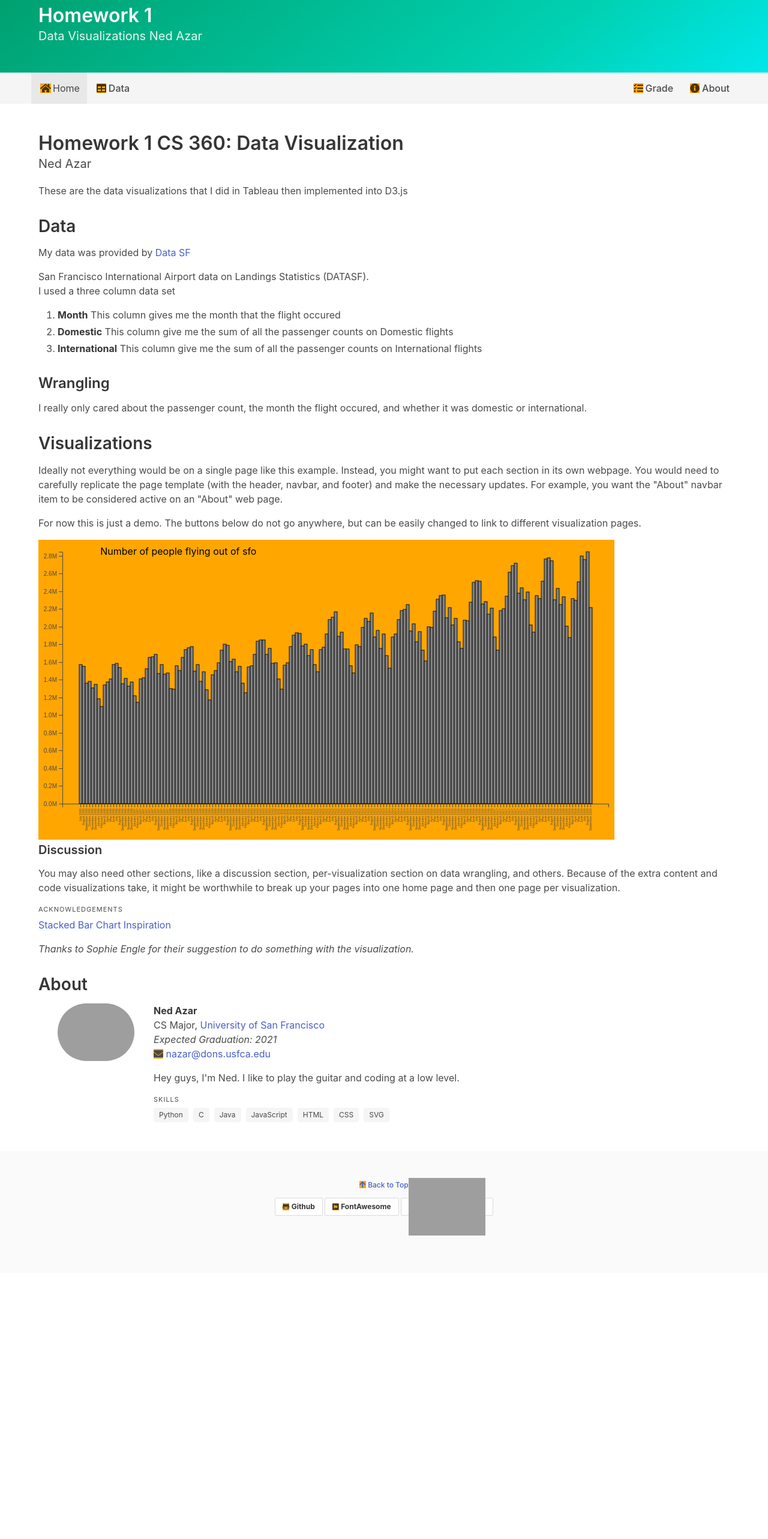
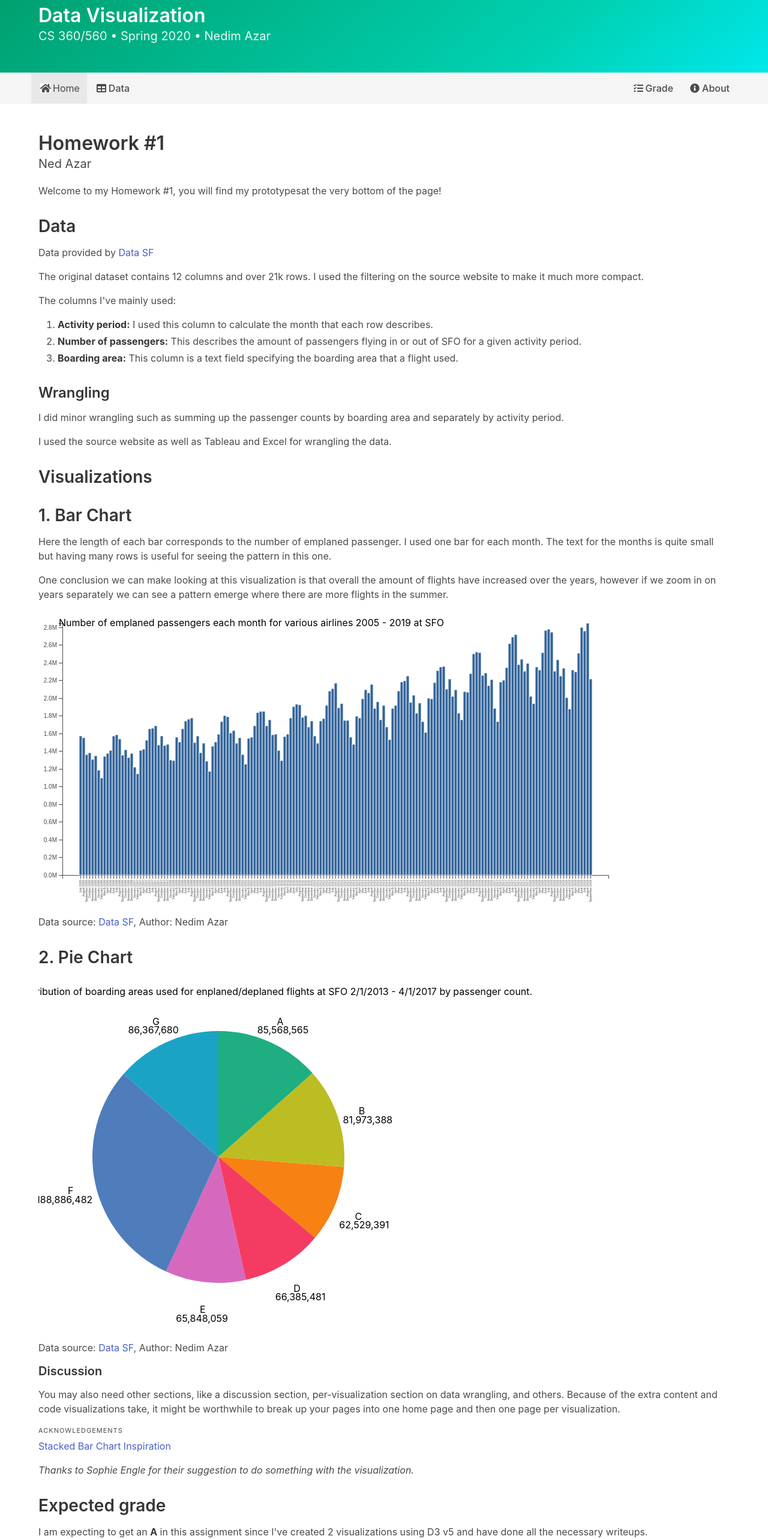
Before and after one commit to usf-cs360-spring2020/homework1-nedimazar, a plain HTML site: page index.html in a window 1280 px wide. Shown: the part 40-2606 px from the top of the page at 60% size. Before the commit the page ends 2163 px from the top, so only its background shows below. Drawn offline with nearby package versions, Linux system fonts and the light colour scheme; grey boxes are pictures that could not be loaded.

Commit message:
Please work.

```diff
--- a/drawBarchart.js
+++ b/drawBarchart.js
@@ -1,17 +1,16 @@
 //Source: https://bl.ocks.org/Golodhros/6f8e6d1792416ee3770ff4ddd5c9594e
 
 
-console.log("AHSDHRHEFVHH");
+console.log("BAR");
 
 
-var svg = d3.select("#wow"),
+var svg = d3.select("#barChart"),
   margin = {
     top: 20,
     right: 10,
     bottom: 60,
     left: 40
   };
-  console.log(svg);
 
 // },
 // width = +svg.attr("width") - margin.left - margin.right,
@@ -30,10 +29,10 @@ var g = svg.append("g")
 
 
 svg.append("text").attr("id", "charttitle")
-  .attr("x", width / 3.9)
+  .attr("x", 355)
   .attr("y", 25)
   .style("text-anchor", "middle")
-  .text("Number of people flying out of sfo");
+  .text("Number of emplaned passengers each month for various airlines 2005 - 2019 at SFO");
 
 d3.csv("barChartData.csv")
   .then((data) => {
--- /dev/null
+++ b/drawPieChart.js
@@ -0,0 +1,104 @@
+console.log("PIE");
+
+
+function drawPie(data){
+  // set the dimensions and margins of the graph
+  var width = 600
+      height = 600
+      margin = 90;
+
+  // The radius of the pieplot is half the width or half the height (smallest one). I subtract a bit of margin.
+  var radius = Math.min(width, height) / 2 - margin
+
+  var area = [...new Set(data.map(d => d.BoardingArea))];
+
+  var formatComma =   d3.format(",");
+
+  var arc = d3.arc()
+    	.innerRadius(0)
+    	.outerRadius(radius)
+
+  var svg = d3.select("#pieChart")
+      .attr("width", width + 360)
+      .attr("height", height)
+    .append("g")
+      .attr("transform", "translate(" + width / 2 + "," + height / 2 + ")");
+
+
+
+  svg.append("text").attr("id", "charttitle")
+   .attr("x",  95 )
+   .attr("y", -270)
+   .style("text-anchor", "middle")
+   .text("Distribution of boarding areas used for enplaned/deplaned flights at SFO 2/1/2013 - 4/1/2017 by passenger count.");
+
+      // Create dummy data
+     var data = {A: 85568565, B: 81973388, C:62529391, D:66385481, E:65848059, F: 188886482, G:86367680};
+
+     // A,85568565
+     // B,81973388
+     // C,62529391
+     // D,66385481
+     // E,65848059
+     // F,188886482
+     // G,86367680
+     // Other,200
+
+
+     // set the color scale
+     var color = d3.scaleOrdinal()
+       .domain(area)
+       .range(["#1BA3C6", "#1FAE81", "#BCBD22", "#F88113", "#F43C63", "#D669BE", "#4F7CBA"])
+
+     // Compute the position of each group on the pie:
+     var pie = d3.pie()
+       .value(function(d) {return d.value; })
+       .sort(function(a, b) {
+   return a.key.localeCompare(b.key);
+   });
+     var data_ready = pie(d3.entries(data))
+
+
+  // Build the pie chart: Basically, each part of the pie is a path that we build using the arc function.
+var g=  svg
+    .selectAll('.arc')
+    .data(data_ready)
+    .enter()
+    .append('g');
+    g.append("path")
+    .attr('d', d3.arc()
+    .innerRadius(0)
+    .outerRadius(radius))
+    .attr('fill', function(d){ return(color(d.data.key)) })
+    .attr("stroke", "transparent")
+    .style("stroke-width", "1px");
+
+    g.append("text")
+       	.attr("transform", function(d) {
+           var _d = arc.centroid(d);
+           _d[0] *= 2.4;	//multiply by a constant factor
+           _d[1] *= 2.4;	//multiply by a constant factor
+           return "translate(" + _d + ")";
+         })
+         .attr("dy", ".60em")
+         .style("text-anchor", "middle")
+         .text(function(d) {
+           return d.data.key;
+         });
+   g.append("text")
+        .attr("id", 'pieLabel')
+      	.attr("transform", function(d) {
+          var _d = arc.centroid(d);
+          _d[0] = (_d[0] * 2.5) ;	//multiply by a constant factor
+          _d[1] = (_d[1] * 2.4);	//multiply by a constant factor
+          return "translate(" + _d + ")";
+        })
+        .attr("dy", "1.5em")
+        .style("text-anchor", "middle")
+        .style("padding-top", "10px")
+        .text(function(d) {
+          return formatComma(d.data.value); });
+
+}
+
+d3.csv("pieData.csv").then(d => drawPie(d));
--- a/index.css
+++ b/index.css
@@ -1,11 +1,13 @@
 svg {
-  background: #ffa600;
+
+
+  background: white;
 }
 
 rect {
-  fill: grey;
+  fill: #33659B;
 
-  stroke:black;
+  stroke:white;
   stroke-width:1;
   /*fill-opacity:0.1;*/
   stroke-opacity:0.9;
--- a/index.html
+++ b/index.html
@@ -50,9 +50,9 @@
     <div class="hero-body">
       <div class="container">
         <!-- TODO: Change title -->
-        <h1 class="title">Homework 1</h1>
+        <h1 class="title">Data Visualization</h1>
         <!-- TODO: Change subtitle -->
-        <h2 class="subtitle">Data Visualizations Ned Azar</h2>
+        <h2 class="subtitle">CS 360/560 • Spring 2020 • Nedim Azar</h2>
       </div>
     </div>
   </section>
@@ -114,7 +114,7 @@
       <div  class="content">
         <h1 class="title">
           <!-- TODO: Change page title -->
-          Homework 1 CS 360: Data Visualization
+          Homework #1
         </h1>
         <p class="subtitle">
           <!-- TODO: Change page subtitle -->
@@ -122,43 +122,50 @@
         </p>
 
 
-        <p>These are the data visualizations that I did in Tableau then implemented into D3.js</p>
+        <p>Welcome to my Homework #1, you will find my prototypesat the very bottom of the page!</p>
 
         <h2 id="data">Data</h2>
 
-        <p>My data was provided by <a href="https://data.sfgov.org/Transportation/Air-Traffic-Landings-Statistics/fpux-q53t">Data SF</a> </p>
-<!--
-        <blockquote>
-          <p>
-            "This data is made available under the Public Domain Dedication and License v1.0 whose full text can be found at: <a href="http://www.opendatacommons.org/licenses/pddl/1.0/">www.opendatacommons.org/licenses/pddl/1.0/</a>"
-          </p>
-          <cite>Put a citation here, possibly link to the dataset license information directly.</cite>
-        </blockquote> -->
+        <p>Data provided by <a href="https://data.sfgov.org/Transportation/Air-Traffic-Landings-Statistics/fpux-q53t">Data SF</a> </p>
 
-        <p>San Francisco International Airport data on Landings Statistics (DATASF). <br /> I used a three column data set</p>
+
+        <p>The original dataset contains 12 columns and over 21k rows. I used the filtering on the source website to make it much more compact.</p>
+        <p>The columns I've mainly used:</p>
 
         <ol>
-          <li><strong>Month</strong> This column gives me the month that the flight occured</li>
+          <li><strong>Activity period:</strong> I used this column to calculate the month that each row describes.</li>
 
-          <li><strong>Domestic</strong> This column give me the sum of all the passenger counts on Domestic flights</li>
+          <li><strong>Number of passengers:</strong> This describes the amount of passengers flying in or out of SFO for a given activity period.</li>
 
-          <li><strong>International</strong> This column give me the sum of all the passenger counts on International flights</li>
+          <li><strong>Boarding area:</strong> This column is a text field specifying the boarding area that a flight used.</li>
         </ol>
 
         <h3 id="wrangling">Wrangling</h3>
 
-        <p>I really only cared about the passenger count, the month the flight occured, and whether it was domestic or international.</p>
+        <p>I did minor wrangling such as summing up the passenger counts by boarding area and separately by activity period.</p>
+        <p>I used the source website as well as Tableau and Excel for wrangling the data.</p>
+
 
 
         <h2 id="visualizations">Visualizations</h2>
 
-        <p>Ideally not everything would be on a single page like this example. Instead, you might want to put each section in its own webpage. You would need to carefully replicate the page template (with the header, navbar, and footer) and make the necessary updates. For example, you want the "About" navbar item to be considered active on an "About" web page.</p>
+        <!-- <p>Ideally not everything would be on a single page like this example. Instead, you might want to put each section in its own webpage. You would need to carefully replicate the page template (with the header, navbar, and footer) and make the necessary updates. For example, you want the "About" navbar item to be considered active on an "About" web page.</p> -->
 
-        <p>For now this is just a demo. The buttons below do not go anywhere, but can be easily changed to link to different visualization pages.</p>
+        <!-- <p>For now this is just a demo. The buttons below do not go anywhere, but can be easily changed to link to different visualization pages.</p> -->
 
-        <!-- <svg width="960" height="500"class="bar-chart"></svg> -->
-        <svg id="wow" width="960", height="500"/>
-        <script src="drawBarchart.js"></script>
+
+        <h2 id="chart1">1. Bar Chart</h2>
+        <p>Here the length of each bar corresponds to the number of emplaned passenger. I used one bar for each month. The text for the months is quite small but having many rows is useful for seeing the pattern in this one.</p>
+        <p>One conclusion we can make looking at this visualization is that overall the amount of flights have increased over the years, however if we zoom in on years separately we can see a pattern emerge where there are more flights in the summer.</p>
+        <svg id="barChart", width="960", height="500"/>
+        <script src="drawBarChart.js"></script>
+        <p>Data source: <a href="https://data.sfgov.org/Transportation/Air-Traffic-Landings-Statistics/fpux-q53t">Data SF</a>, Author: Nedim Azar</p>
+
+        <h2 id="chart2">2. Pie Chart</h2>
+        <svg id="pieChart", width="960", height="500"/>
+        <script src="drawPieChart.js"></script>
+        <p>Data source: <a href="https://data.sfgov.org/Transportation/Air-Traffic-Landings-Statistics/fpux-q53t">Data SF</a>, Author: Nedim Azar</p>
+
 
 
         <h4>Discussion</h4>
@@ -175,8 +182,11 @@
           <em>Thanks to Sophie Engle for their suggestion to do something with the visualization.</em>
         </p>
 
+      <h2 id="expectedGrade"> Expected grade </h2>
+      <p>I am expecting to get an <strong>A</strong> in this assignment since I've created 2 visualizations using D3 v5 and have done all the necessary writeups.</p>
 
-        <h2 id="about">About</h2>
+
+        <h2 id="about">About  </h2>
 
         <!-- Profile box -->
         <!-- https://bulma.io/documentation/layout/media-object/ -->
@@ -198,7 +208,7 @@
 
               <!-- TODO: Replace with brief biography -->
               <p>
-                Hey guys, I'm Ned. I like to play the guitar and coding at a low level.
+                Hey guys, I'm Ned. I like playing the guitar and coding at a low level.
               </p>
 
               <!-- TODO: Replace or remove tags -->
```
